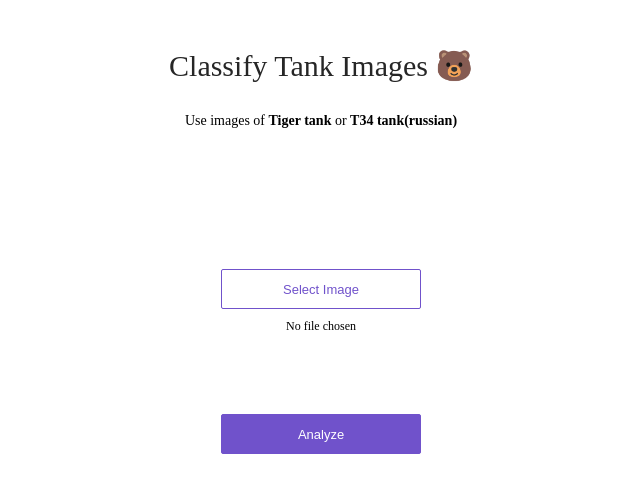
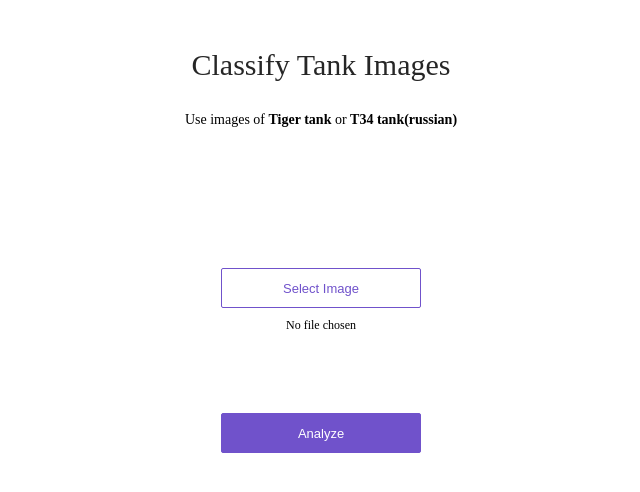
Before and after one commit to korsunkon/render, a plain HTML site: page app/view/index.html in a window 1280 px wide. Shown: the whole page, without its empty margins (319-959 px from the left). Drawn offline with Linux system fonts and the light colour scheme.

Commit message:
Update index.html

```diff
--- a/app/view/index.html
+++ b/app/view/index.html
@@ -7,7 +7,7 @@
 <body>
 <div>
   <div class='center'>
-    <div class='title'>Classify Tank Images 🐻</div>
+    <div class='title'>Classify Tank Images </div>
     <p>
       Use images of <strong>Tiger tank</strong> or <strong>T34 tank(russian)</strong>
     </p>
```
